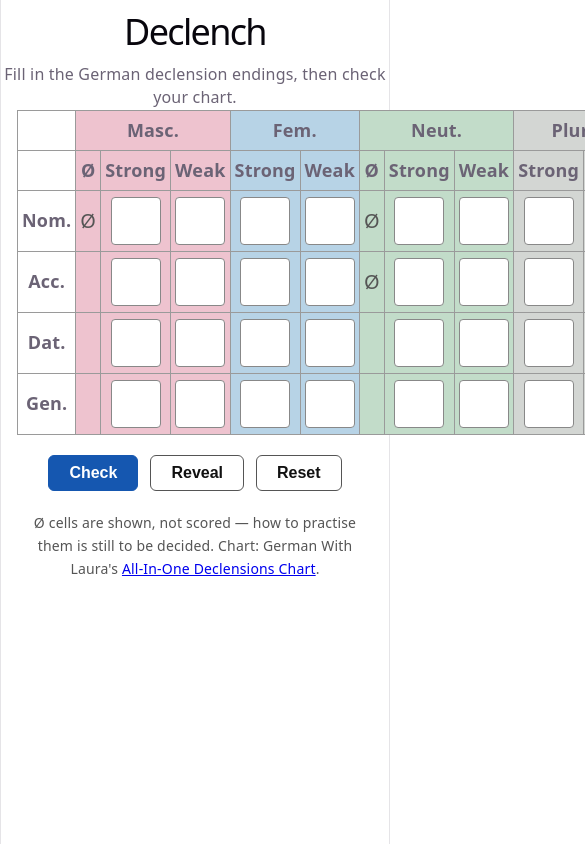
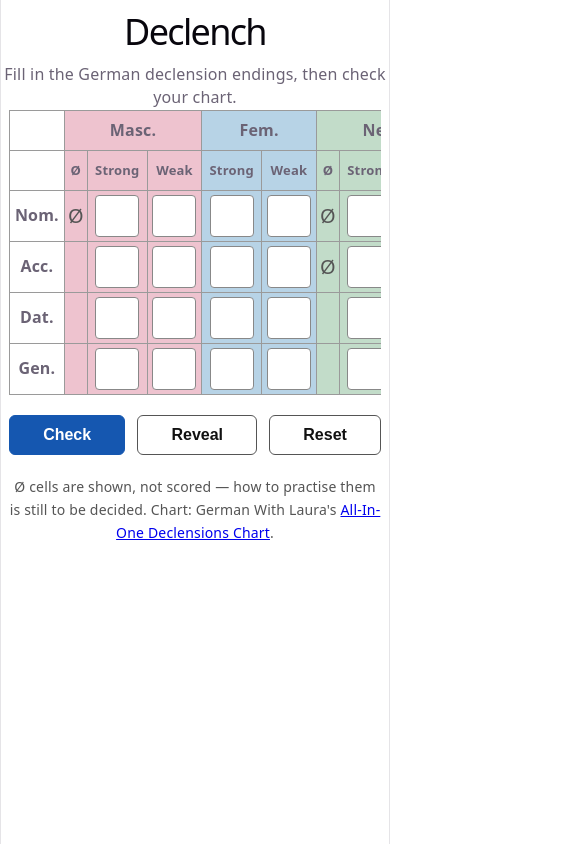
Before and after one commit to davideastmond/declench, a Vue app: page / in a window 390 px wide. Shown: the top 844 px of the page, 585 px wide, since content can reach past the window. Built offline with nearby package versions, Linux system fonts and the light colour scheme.

Commit message:
Make declension chart mobile responsive

```diff
--- a/src/components/DeclensionChart.vue
+++ b/src/components/DeclensionChart.vue
@@ -65,7 +65,8 @@ function label(caseId: CaseId, genderId: GenderId, strength: Strength): string {
 
 <template>
   <section class="chart-wrap">
-    <table class="chart">
+    <div class="table-scroll">
+      <table class="chart">
       <thead>
         <tr>
           <th scope="col" class="corner"></th>
@@ -130,8 +131,9 @@ function label(caseId: CaseId, genderId: GenderId, strength: Strength): string {
             </td>
           </template>
         </tr>
-      </tbody>
-    </table>
+        </tbody>
+      </table>
+    </div>
 
     <div class="controls">
       <button type="button" class="primary" @click="check">Check</button>
@@ -158,11 +160,34 @@ function label(caseId: CaseId, genderId: GenderId, strength: Strength): string {
   text-align: center;
 }
 
+/* On narrow screens the table scrolls sideways instead of squashing,
+   so the inputs stay big enough to tap. */
+.table-scroll {
+  overflow-x: auto;
+  -webkit-overflow-scrolling: touch;
+}
+
 .chart {
   width: 100%;
+  min-width: 620px;
   border-collapse: collapse;
   margin: 0 auto;
   font-size: 18px;
+}
+
+/* Keep the case labels visible while scrolling sideways. */
+.chart thead .corner {
+  position: sticky;
+  left: 0;
+  background: #fff;
+  z-index: 2;
+}
+
+.chart tbody th {
+  position: sticky;
+  left: 0;
+  background: #fff;
+  z-index: 1;
 }
 
 .chart th,
@@ -286,4 +311,35 @@ function label(caseId: CaseId, genderId: GenderId, strength: Strength): string {
   color: #555;
   margin-top: 20px;
 }
+
+@media (max-width: 640px) {
+  .chart-wrap {
+    padding: 0 8px 24px;
+  }
+
+  .chart {
+    min-width: 560px;
+    font-size: 16px;
+  }
+
+  .chart th,
+  .chart td {
+    padding: 4px 2px;
+  }
+
+  .chart thead tr:nth-child(2) th {
+    font-size: 13px;
+  }
+
+  .chart input {
+    width: 38px;
+    height: 38px;
+    font-size: 20px;
+  }
+
+  .controls button {
+    flex: 1 1 auto;
+    padding: 10px 12px;
+  }
+}
 </style>
```
